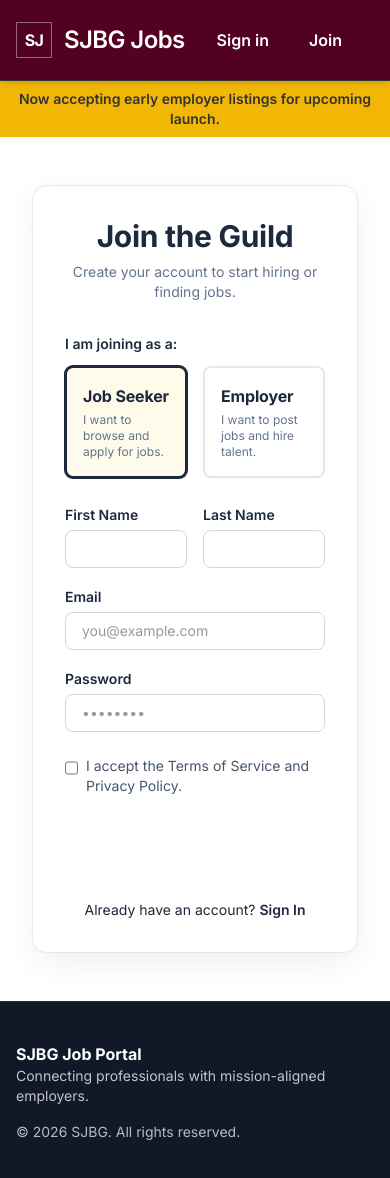
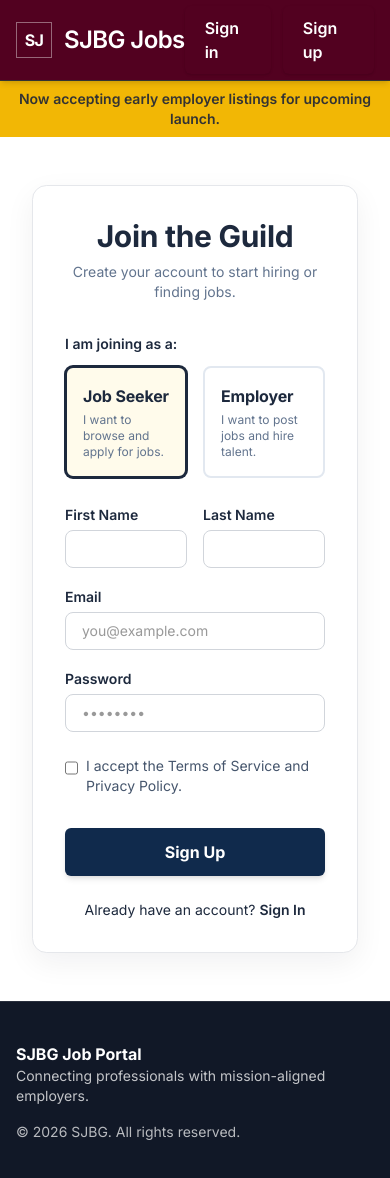
Before and after one commit to ravicplk/sjbg_job_portal, a Next.js app: page /register in a window 390 px wide. Shown: the top 1178 px of the page. Built offline with nearby package versions, Linux system fonts and the light colour scheme; no server answers.

Commit message:
[ADD] >> user-flow

```diff
--- a/app/api/auth/logout/route.ts
+++ b/app/api/auth/logout/route.ts
@@ -5,6 +5,6 @@ export async function POST(request: Request) {
   const supabase = await createClient()
   await supabase.auth.signOut()
 
-  // To avoid cors/redirect fetch errors, return json success for logout component
-  return NextResponse.json({ success: true, redirectTo: '/login' })
+  // Form-based logout should redirect users directly to sign-in page.
+  return NextResponse.redirect(new URL('/login', request.url), { status: 303 })
 }
--- a/app/globals.css
+++ b/app/globals.css
@@ -76,3 +76,13 @@ textarea:focus {
 .btn-primary-modern:hover {
   background: #1d3d68;
 }
+
+a,
+button,
+[role="button"] {
+  cursor: pointer;
+}
+
+button:disabled {
+  cursor: not-allowed;
+}
--- a/app/register/page.tsx
+++ b/app/register/page.tsx
@@ -156,14 +156,15 @@ export default function RegisterPage() {
 
         <button
           disabled={loading}
-          className="bg-action hover:bg-action-light disabled:bg-slate-400 text-white rounded-md px-4 py-3 font-semibold w-full transition-colors flex justify-center items-center"
+          className="text-white rounded-md px-4 py-3 font-bold w-full transition-colors shadow-md hover:brightness-110 disabled:bg-slate-400 flex justify-center items-center"
+          style={{ backgroundColor: '#102A4C' }}
         >
           {loading ? (
              <svg className="animate-spin -ml-1 mr-3 h-5 w-5 text-white" xmlns="http://www.w3.org/2000/svg" fill="none" viewBox="0 0 24 24">
                <circle className="opacity-25" cx="12" cy="12" r="10" stroke="currentColor" strokeWidth="4"></circle>
                <path className="opacity-75" fill="currentColor" d="M4 12a8 8 0 018-8V0C5.373 0 0 5.373 0 12h4zm2 5.291A7.962 7.962 0 014 12H0c0 3.042 1.135 5.824 3 7.938l3-2.647z"></path>
              </svg>
-          ) : 'Create Account'}
+          ) : 'Sign Up'}
         </button>
 
         <p className="text-sm text-center mt-6">
--- a/components/shared/NavBar.tsx
+++ b/components/shared/NavBar.tsx
@@ -30,54 +30,49 @@ export default async function NavBar() {
               <>
                 <Link
                   href="/login"
-                  className="text-base font-semibold text-white hover:text-accent px-2 transition-colors"
+                  className="text-base font-semibold text-white bg-primary-light hover:bg-accent hover:text-primary-dark px-5 py-2.5 rounded-md transition-colors shadow-sm cursor-pointer"
                 >
                   Sign in
                 </Link>
-                <Link href="/register" className="text-base font-semibold text-white bg-action hover:bg-action-light px-5 py-2.5 rounded-md transition-colors">
-                  Join
-                </Link>
-                <Link href="/register" className="text-base font-semibold text-white bg-primary-light hover:bg-primary text-accent px-5 py-2.5 rounded-md transition-colors hidden sm:block">
-                  Post a job
+                <Link href="/register" className="text-base font-semibold text-white bg-action hover:bg-accent hover:text-primary-dark px-5 py-2.5 rounded-md transition-colors shadow-sm cursor-pointer">
+                  Sign up
                 </Link>
               </>
             ) : (
               <>
                 {role === 'employer' && (
                 <>
-                <Link href="/employer/dashboard" className="text-base text-white hover:text-accent font-semibold transition-colors">Dashboard</Link>
-                <Link href="/employer/profile" className="text-base text-white hover:text-accent font-semibold transition-colors">Profile</Link>
-                <Link href="/employer/jobs/new" className="bg-action hover:bg-action-light text-white px-5 py-2.5 rounded-md font-semibold transition-colors text-base shadow-sm">Post a Job</Link>
+                <Link href="/employer/dashboard" className="text-base text-white hover:text-accent font-semibold transition-colors cursor-pointer">Dashboard</Link>
+                <Link href="/employer/profile" className="text-base text-white hover:text-accent font-semibold transition-colors cursor-pointer">Profile</Link>
+                <Link href="/employer/jobs/new" className="bg-action hover:bg-action-light text-white px-5 py-2.5 rounded-md font-semibold transition-colors text-base shadow-sm cursor-pointer">Post a Job</Link>
                 </>
               )}
                 {role === 'job_seeker' && (
                   <>
-                    <Link href="/dashboard" className="text-base font-semibold text-white hover:text-accent px-2 transition-colors">
+                    <Link href="/dashboard" className="text-base font-semibold text-white hover:text-accent px-2 transition-colors cursor-pointer">
                        Dashboard
                     </Link>
-                    <Link href="/profile" className="text-base font-semibold text-white hover:text-accent px-2 transition-colors">
+                    <Link href="/profile" className="text-base font-semibold text-white hover:text-accent px-2 transition-colors cursor-pointer">
                        Profile
                     </Link>
-                    <Link href="/resume-builder" className="text-base font-semibold text-white bg-action hover:bg-action-light px-4 py-2 rounded-md transition-colors ml-2">
+                    <Link href="/resume-builder" className="text-base font-semibold text-white bg-action hover:bg-action-light px-4 py-2 rounded-md transition-colors ml-2 cursor-pointer">
                        Resume Builder
                     </Link>
                   </>
                 )}
                 {role === 'admin' && (
-                  <Link href="/admin/dashboard" className="text-base font-semibold text-white hover:text-accent transition-colors">
+                  <Link href="/admin/dashboard" className="text-base font-semibold text-white hover:text-accent transition-colors cursor-pointer">
                     Admin Panel
                   </Link>
                 )}
-                <Link
-                  href="/account"
-                  className="ml-2 sm:ml-4 inline-flex items-center justify-center w-10 h-10 rounded-full bg-action hover:bg-action-light text-white transition-colors"
-                  aria-label="Open profile details"
-                  title="Profile details"
-                >
-                  <svg className="w-5 h-5" fill="none" viewBox="0 0 24 24" stroke="currentColor">
-                    <path strokeLinecap="round" strokeLinejoin="round" strokeWidth="2" d="M5.121 17.804A9 9 0 1118.88 17.8M15 11a3 3 0 11-6 0 3 3 0 016 0z" />
-                  </svg>
-                </Link>
+                <form action="/api/auth/logout" method="POST" className="inline-flex ml-2 sm:ml-4">
+                  <button
+                    type="submit"
+                    className="text-base font-semibold text-white bg-action hover:bg-accent hover:text-primary-dark px-5 py-2.5 rounded-md transition-colors shadow-sm cursor-pointer"
+                  >
+                    Log out
+                  </button>
+                </form>
               </>
             )}
           </div>
```
